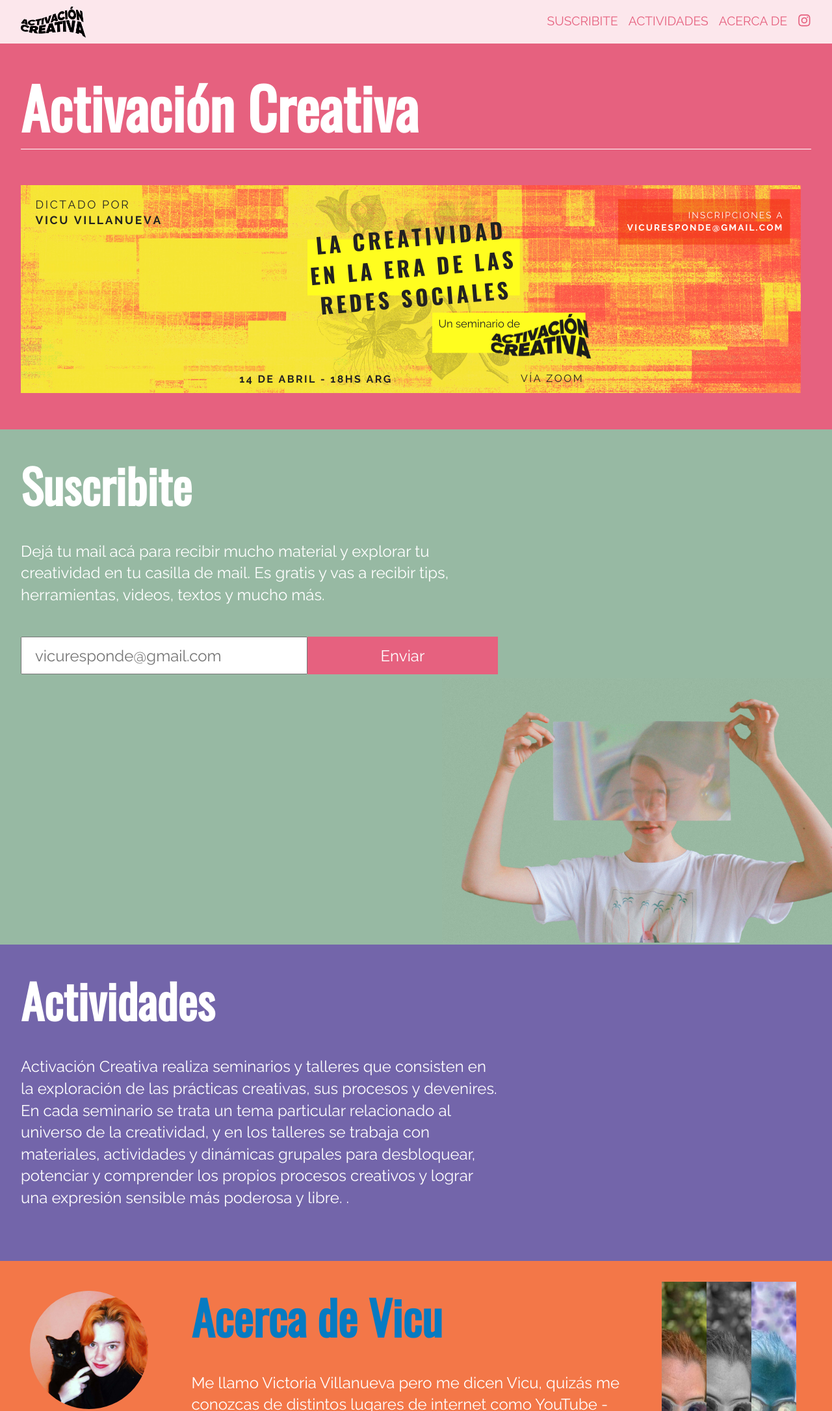
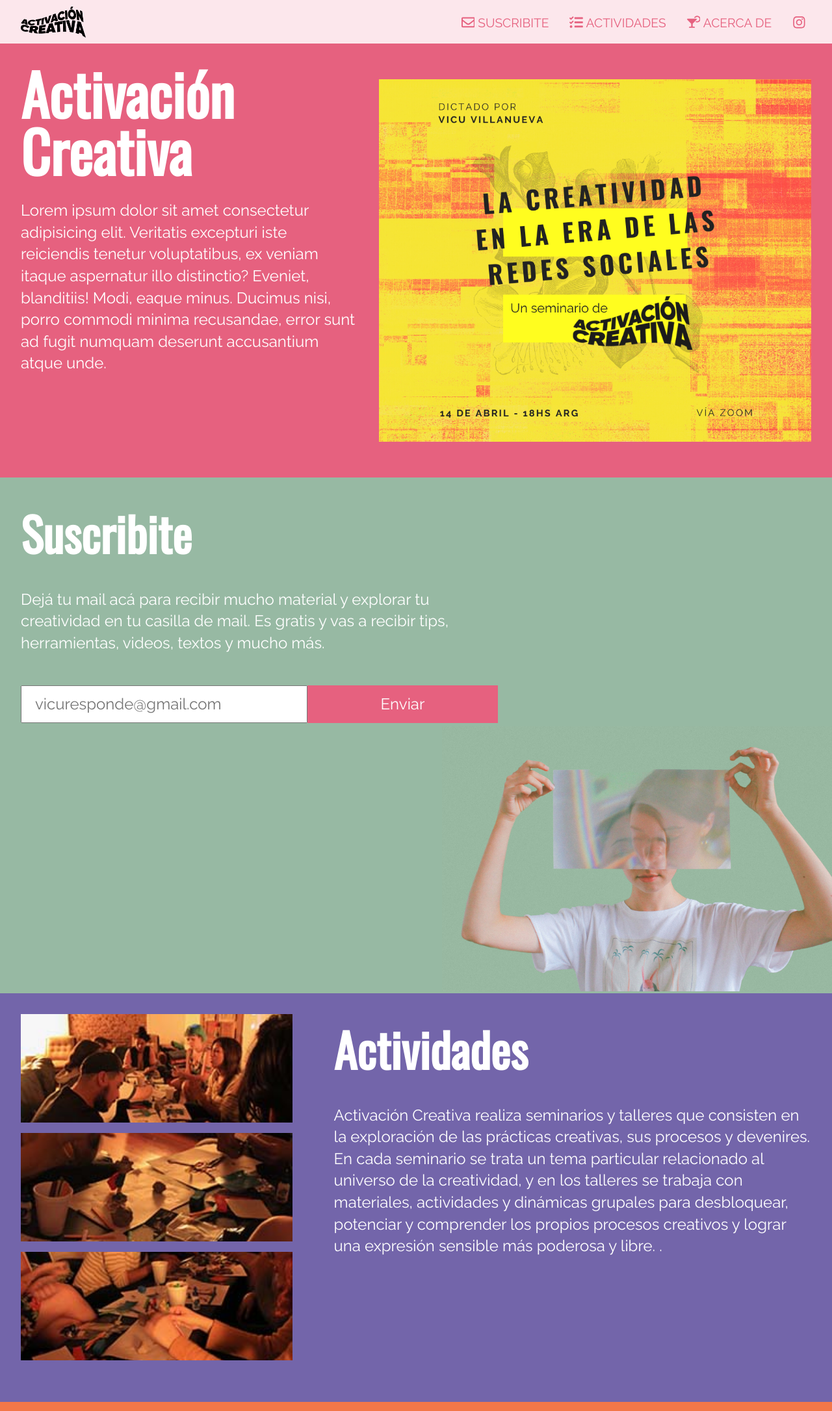
Before and after one commit to elraffa/activa-gatsby, a Gatsby site: page / in a window 1280 px wide. Shown: the top 2172 px of the page at 65% size. Built offline with nearby package versions, Linux system fonts and the light colour scheme; Gatsby itself is replaced by a stand-in of ours.

Commit message:
add images, change first section

```diff
--- a/src/components/header.js
+++ b/src/components/header.js
@@ -7,6 +7,9 @@ import { StaticImage } from "gatsby-plugin-image"
 
 // React icons
 import { FaInstagram } from "react-icons/fa"
+import { FaRegEnvelope } from "react-icons/fa"
+import { FaTasks } from "react-icons/fa"
+import { FaCocktail } from "react-icons/fa"
 
 const HeaderNav = styled.header`
   background-color: rgba(230, 97, 127, 0.15);
@@ -28,8 +31,10 @@ const DesktopLinks = styled.nav`
 
   ul {
     display: flex;
+    align-items: center;
     gap: 1rem;
   }
+
   li {
     list-style-type: none;
   }
@@ -37,6 +42,16 @@ const DesktopLinks = styled.nav`
   a {
     color: rgba(230, 97, 127);
     text-shadow: none;
+    padding: 0.5rem;
+    background-color: rgba(230, 97, 127, 0);
+
+    &:hover {
+      background-color: rgba(230, 97, 127, 1);
+      color: white;
+      padding: 0.5rem;
+      border-radius: 0.4rem;
+      transition: background-color 600ms, color 600ms;
+    }
   }
 
   @media only screen and (max-width: 768px) {
@@ -151,30 +166,54 @@ const Header = ({ siteTitle }) => {
             />
           </Link>
           <li nav={nav} onClick={() => showNav(!nav)}>
-            <Link to="#subscribe">Suscribite</Link>
+            <Link to="#subscribe">
+              <FaRegEnvelope style={{ position: "relative", top: 3 }} />{" "}
+              Suscribite
+            </Link>
           </li>
           <li nav={nav} onClick={() => showNav(!nav)}>
-            <Link to="#actividades">Actividades</Link>
+            <Link to="#actividades">
+              <FaTasks style={{ position: "relative", top: 3 }} /> Actividades
+            </Link>
           </li>
           <li nav={nav} onClick={() => showNav(!nav)}>
-            <Link to="#about">Acerca de</Link>
+            <Link to="#about">
+              <FaCocktail style={{ position: "relative", top: 3 }} /> Acerca de
+            </Link>
           </li>
         </ul>
       </MenuLinks>
       <DesktopLinks>
         <ul>
           <li>
-            <Link to="#subscribe">Suscribite</Link>
+            <Link to="#subscribe">
+              <FaRegEnvelope
+                style={{ fontSize: "1.3rem", position: "relative", top: 3 }}
+              />{" "}
+              Suscribite
+            </Link>
           </li>
           <li>
-            <Link to="#actividades">Actividades</Link>
-          </li>
-          <li>
-            <Link to="#about">Acerca de</Link>
+            <Link to="#actividades">
+              <FaTasks
+                style={{ fontSize: "1.3rem", position: "relative", top: 3 }}
+              />{" "}
+              Actividades
+            </Link>
           </li>
           <li>
             <Link to="#about">
-              <FaInstagram style={{ fontSize: "1.3rem" }} />
+              <FaCocktail
+                style={{ fontSize: "1.3rem", position: "relative", top: 2 }}
+              />{" "}
+              Acerca de
+            </Link>
+          </li>
+          <li>
+            <Link to="https://www.instagram.com/activacioncreativa">
+              <FaInstagram
+                style={{ fontSize: "1.3rem", position: "relative", top: 3 }}
+              />
             </Link>
           </li>
         </ul>
--- a/src/components/sections/SectionFive.js
+++ b/src/components/sections/SectionFive.js
@@ -26,8 +26,8 @@ const SectionFive = ({ props }) => {
   return (
     <>
       <Hero>
-        <Title id="about">Acerca de Vicu</Title>
-        <Text>Footer</Text>
+        <Title id="about">Comunidad</Title>
+        <Text>Nuestra red social colaborativa está en construcción</Text>
       </Hero>
     </>
   )
--- a/src/components/sections/SectionOne.js
+++ b/src/components/sections/SectionOne.js
@@ -7,22 +7,48 @@ const Hero = styled.section`
   background-color: rgba(230, 97, 127, 1);
   color: white;
   padding: 2rem;
+  display: flex;
+  gap: 2rem;
+
+  @media only screen and (max-width: 768px) {
+    flex-direction: column;
+  }
 `
 
 const Title = styled.h1`
   font-size: clamp(2rem, -0.875rem + 8.333vw, 5.5rem);
   font-weight: 700;
-  border-bottom: 1px solid white;
+  line-height: 1;
   margin-bottom: 2rem;
+`
+
+const Text = styled.p`
+  font-size: clamp(0.8rem, -0.7rem + 3.333vw, 1.5rem);
+  margin-bottom: 3rem;
+  line-height: 1.4;
+  max-width: 50ch;
+
+  @media only screen and (max-width: 768px) {
+    margin-bottom: 1rem;
+  }
 `
 
 const SectionOne = ({ props }) => {
   return (
     <>
       <Hero>
-        <Title>Activación Creativa</Title>
+        <div>
+          <Title>Activación Creativa</Title>
+          <Text>
+            Lorem ipsum dolor sit amet consectetur adipisicing elit. Veritatis
+            excepturi iste reiciendis tenetur voluptatibus, ex veniam itaque
+            aspernatur illo distinctio? Eveniet, blanditiis! Modi, eaque minus.
+            Ducimus nisi, porro commodi minima recusandae, error sunt ad fugit
+            numquam deserunt accusantium atque unde.
+          </Text>
+        </div>
         <StaticImage
-          src="../../images/flyer-ac-abril-2021.png"
+          src="../../images/flyer-ac-abril-square.png"
           quality={95}
           formats={["AUTO", "WEBP", "AVIF"]}
           alt="Activación Creativa en Abril"
--- a/src/components/sections/SectionThree.js
+++ b/src/components/sections/SectionThree.js
@@ -7,6 +7,9 @@ const Hero = styled.section`
   background-color: #7365aa;
   color: white;
   padding: 2rem;
+  display: flex;
+  gap: 4rem;
+  flex-direction: row;
 `
 
 const Title = styled.h2`
@@ -21,21 +24,50 @@ const Text = styled.p`
   line-height: 1.4;
   max-width: 50ch;
 `
+const ActivitImages = styled.div`
+  flex-grow: 4;
+  display: flex;
+  flex-direction: column;
+  gap: 1rem;
+  margin-bottom: 2rem;
+`
 
 const SectionThree = ({ props }) => {
   return (
     <>
       <Hero>
-        <Title id="actividades">Actividades</Title>
-        <Text>
-          Activación Creativa realiza seminarios y talleres que consisten en la
-          exploración de las prácticas creativas, sus procesos y devenires. En
-          cada seminario se trata un tema particular relacionado al universo de
-          la creatividad, y en los talleres se trabaja con materiales,
-          actividades y dinámicas grupales para desbloquear, potenciar y
-          comprender los propios procesos creativos y lograr una expresión
-          sensible más poderosa y libre. .{" "}
-        </Text>
+        <ActivitImages>
+          <StaticImage
+            src="../../images/taller-01.jpg"
+            quality={95}
+            formats={["AUTO", "WEBP", "AVIF"]}
+            alt="Vicu Villanueva"
+          />
+          <StaticImage
+            src="../../images/taller-02.jpg"
+            quality={95}
+            formats={["AUTO", "WEBP", "AVIF"]}
+            alt="Vicu Villanueva"
+          />
+          <StaticImage
+            src="../../images/taller-03.jpg"
+            quality={95}
+            formats={["AUTO", "WEBP", "AVIF"]}
+            alt="Vicu Villanueva"
+          />
+        </ActivitImages>
+        <div>
+          <Title id="actividades">Actividades</Title>
+          <Text>
+            Activación Creativa realiza seminarios y talleres que consisten en
+            la exploración de las prácticas creativas, sus procesos y devenires.
+            En cada seminario se trata un tema particular relacionado al
+            universo de la creatividad, y en los talleres se trabaja con
+            materiales, actividades y dinámicas grupales para desbloquear,
+            potenciar y comprender los propios procesos creativos y lograr una
+            expresión sensible más poderosa y libre. .{" "}
+          </Text>
+        </div>
       </Hero>
     </>
   )
--- a/src/components/sections/SectionTwo.js
+++ b/src/components/sections/SectionTwo.js
@@ -86,7 +86,7 @@ const SectionTwo = ({ props }) => {
                 type="email"
                 //   value=""
                 name="EMAIL"
-                class="required email"
+                // class="required email"
                 id="email"
                 placeholder="vicuresponde@gmail.com"
               />
```
Also changed, not shown: src/images/flyer-ac-abril-square.png (renamed from src/images/Flyer AC FB.png).
